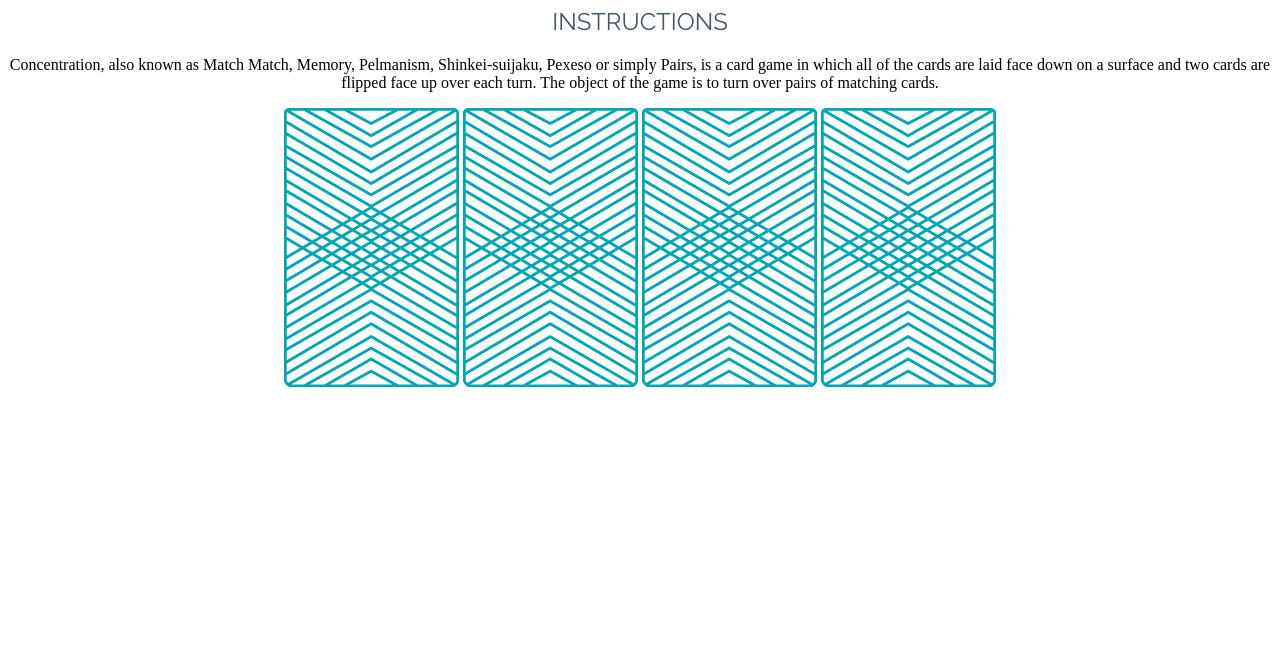
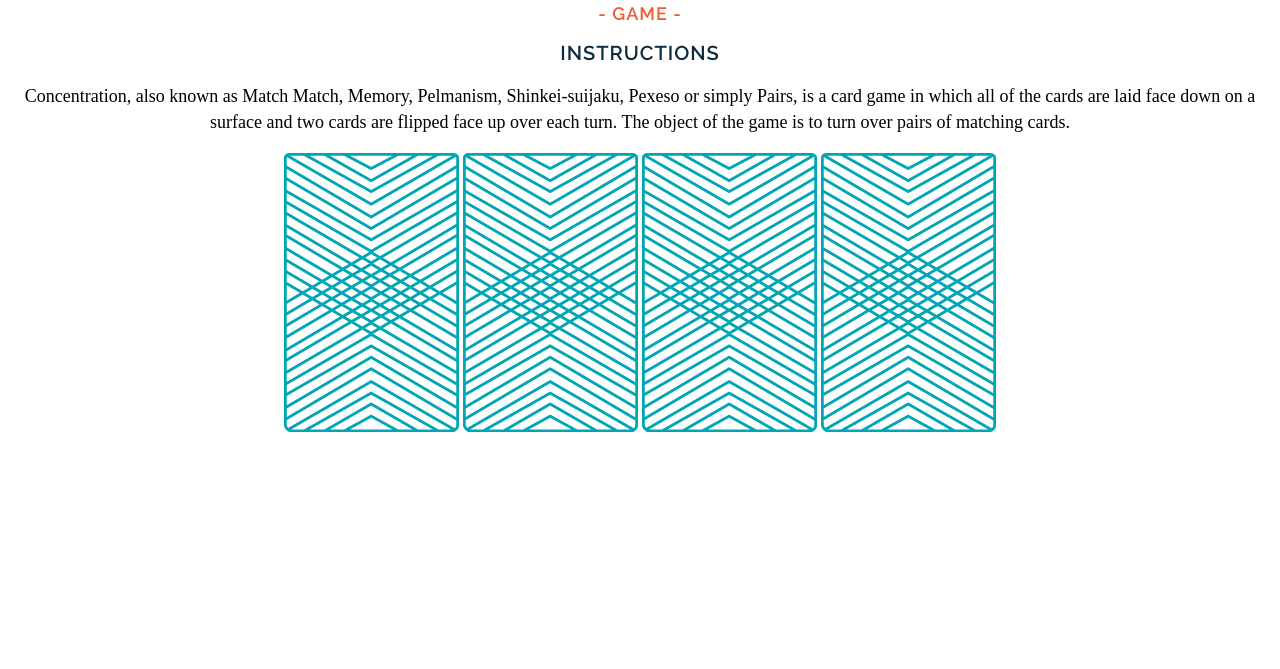
Before and after one commit to rhovatter/memorygame, a plain HTML site: page index.html in a window 1280 px wide. Shown: the part 131-800 px from the top of the page. Drawn offline with Linux system fonts and the light colour scheme; a web font is replaced by a local one.

Commit message:
updated project fonts to match instructions.

```diff
--- a/css/style.css
+++ b/css/style.css
@@ -4,20 +4,28 @@ body{
 }
 h1 {
   text-transform: uppercase;
-  font-weight: normal;
-  color: rgb(69,89,102);
+  font-weight: 400;
+  font-size: 45px;
+  letter-spacing: 1px;
+  color: #0d2c40;
 }
 h2 {
   text-transform: uppercase;
-  font-weight: lighter;
-  color: rgb(69,89,102);
+  font-weight: 600;
+  font-size: 20px;
+  letter-spacing: 1px;
+  color: #0d2c40;
 }
 a {
   text-transform: uppercase;
-  font-weight: lighter;
+  font-weight: 600;
+  letter-spacing: 1px;
+  font-size: 18px;
   text-decoration: none;
-  color: orange
+  color: #f15b31;
 }
 p {
   font-family: "Droid Serif", serif;
+  line-height: 26px;
+  font-size: 18px;
 }
```
